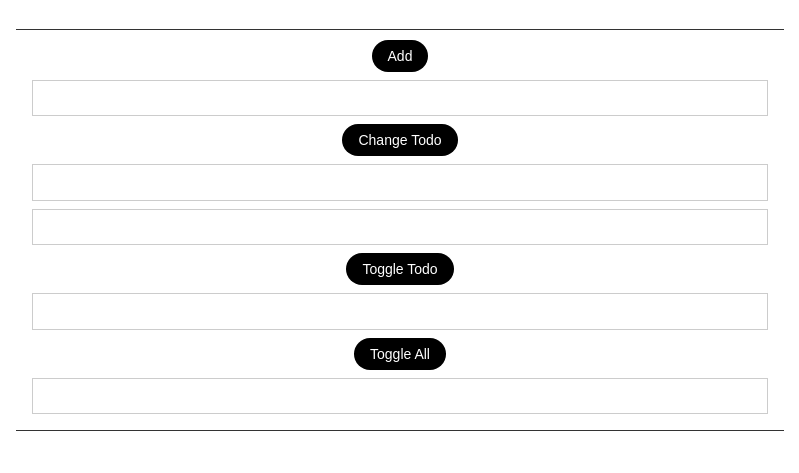
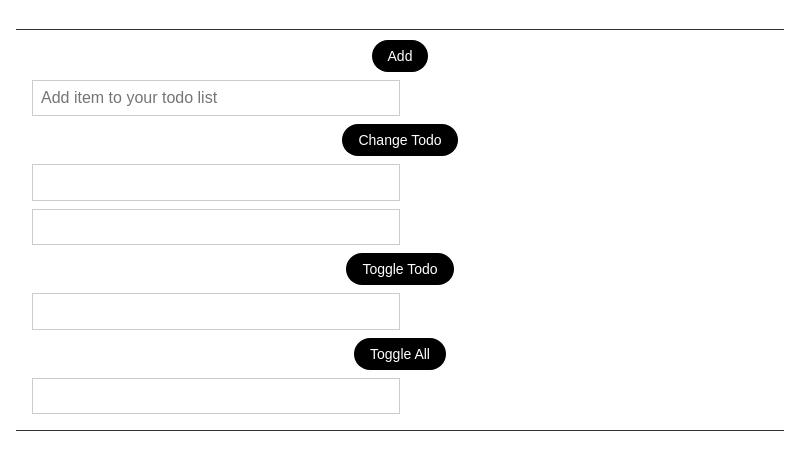
Before and after one commit to brian-cooney/Practical-JavaScript-Todo-list, a plain HTML site: page index.html in a window 1280 px wide. Shown: the part 156-629 px from the top of the page, without its empty margins (240-1039 px from the left). Drawn offline with nearby package versions, Linux system fonts and the light colour scheme.

Commit message:
Update index.html

```diff
--- a/index.html
+++ b/index.html
@@ -15,19 +15,19 @@
         <div class="ph3">
   <h1 class="f6 fw6 ttu tracked"></h1>
   <a class="f6 link dim br-pill ph3 pv2 mb2 dib white bg-black" onclick="handlers.addTodo()" href="#0">Add</a>
-    <input id="addTodoInputText" class="input-reset ba b--black-20 pa2 mb2 db w-100" type="text" aria-describedby="name-desc">
+    <input id="addTodoInputText" class="input-reset ba b--black-20 pa2 mb2 db w-50" type="text" placeholder="Add item to your todo list" aria-describedby="name-desc">
 
              <a class="f6 link dim br-pill ph3 pv2 mb2 dib white bg-black" onclick="handlers.changeTodo()" href="#0">Change Todo</a>
-    <input id="changeTodoInputPosition" class="input-reset ba b--black-20 pa2 mb2 db w-100" type="number" aria-describedby="name-desc">
-    <input id="changeTodoInputText" class="input-reset ba b--black-20 pa2 mb2 db w-100" type="text" aria-describedby="name-desc">
+    <input id="changeTodoInputPosition" class="input-reset ba b--black-20 pa2 mb2 db w-50" type="number" aria-describedby="name-desc">
+    <input id="changeTodoInputText" class="input-reset ba b--black-20 pa2 mb2 db w-50" type="text" aria-describedby="name-desc">
 
 
              <a class="f6 link dim br-pill ph3 pv2 mb2 dib white bg-black" onclick="handlers.toggleCompleted()" href="#0">Toggle Todo</a>
-    <input id="toggleCompletedInputPosition" class="input-reset ba b--black-20 pa2 mb2 db w-100" type="text" aria-describedby="name-desc">
+    <input id="toggleCompletedInputPosition" class="input-reset ba b--black-20 pa2 mb2 db w-50" type="text" aria-describedby="name-desc">
 
 
              <a class="f6 link dim br-pill ph3 pv2 mb2 dib white bg-black" onclick="handlers.toggleAll()" href="#0">Toggle All</a>
-    <input id="addTodoInputText" class="input-reset ba b--black-20 pa2 mb2 db w-100" type="text" aria-describedby="name-desc"
+    <input id="addTodoInputText" class="input-reset ba b--black-20 pa2 mb2 db w-50" type="text" aria-describedby="name-desc"
 
       <div>
         <ul>
```
